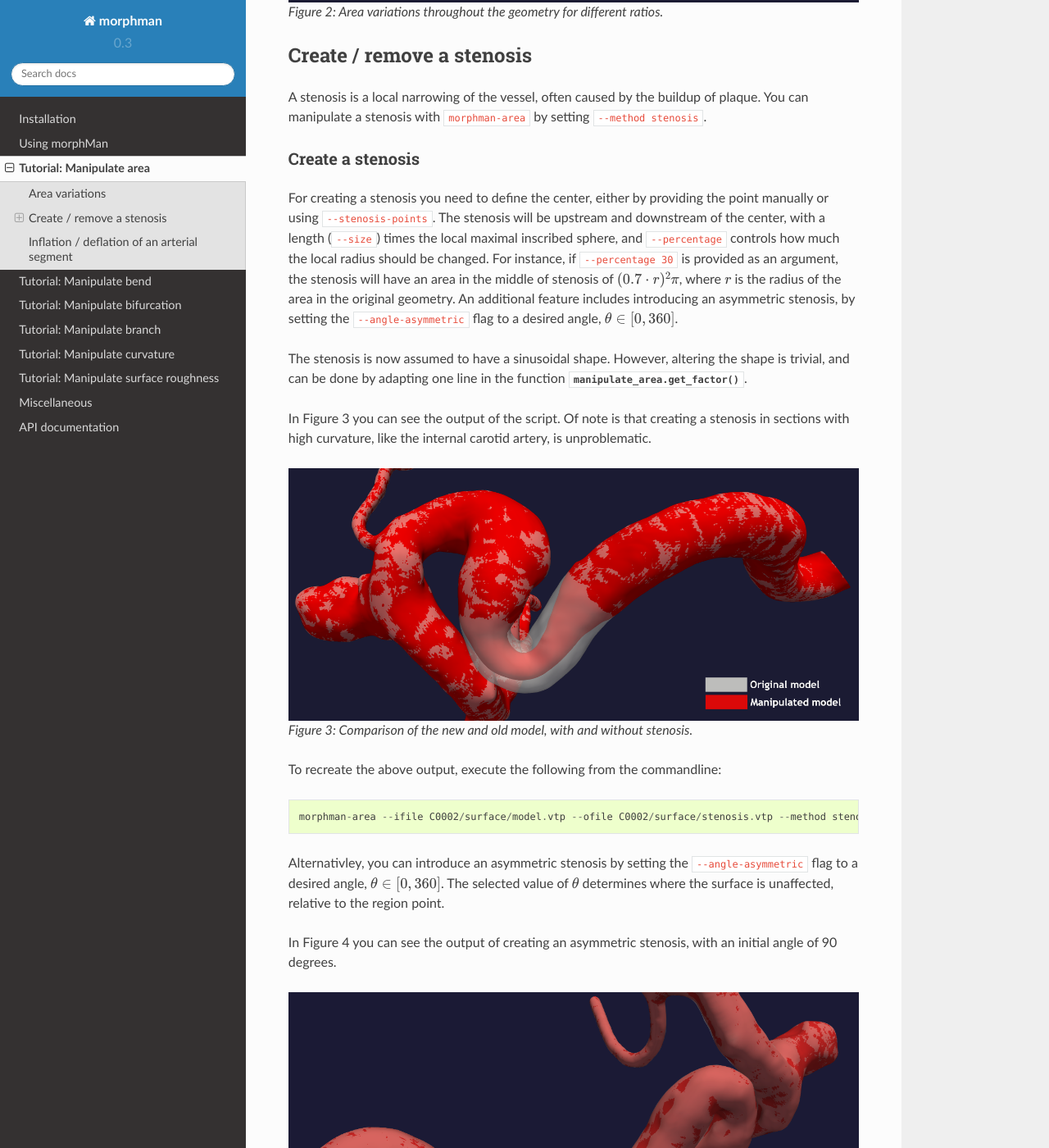
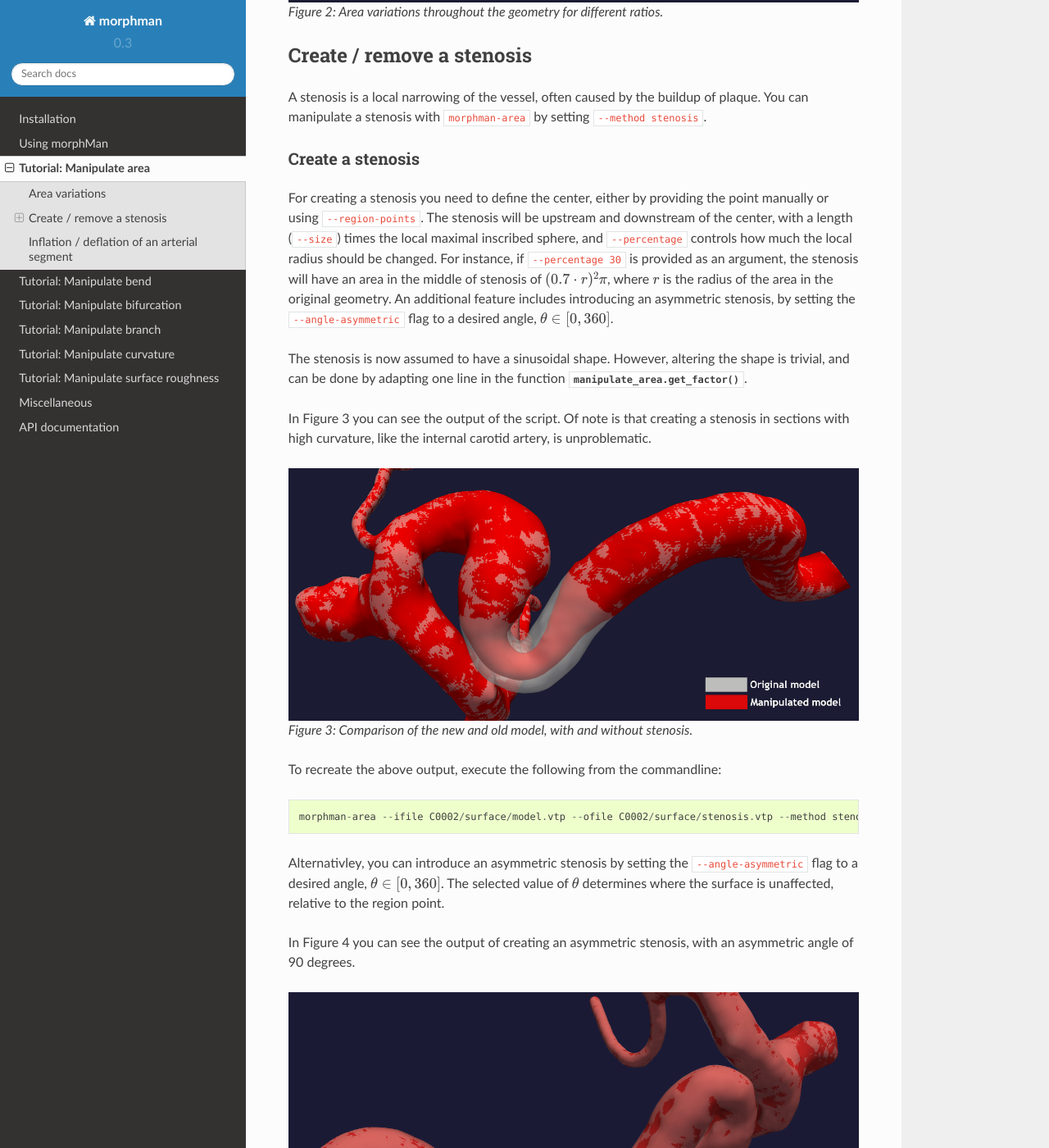
Before and after one commit to KVSlab/morphMan, a Sphinx documentation site: the page built from docs/source/manipulate_area.rst, in a window 1280 px wide and 1400 px high, scrolled down 2237 px. Shown: the whole window at 82% size. Built offline with Sphinx 7.4.7 and the Read the Docs theme 2.0.0, drawn with Linux system fonts in a browser that asks for light colours; some of the changed text lies outside the part shown.

```diff
--- a/docs/source/getting_started.rst
+++ b/docs/source/getting_started.rst
@@ -33,7 +33,7 @@ The input surfaces used in the tutorials are taken from the Aneurisk repository
 for anyone to download. You can therefore easily follow the tutorials with the same geometries as we have used.
 
 We would like to acknowledge the two open-source projects `VTK <https://www.vtk.org>`_
-and `VMTK <http://www.vmtk.org>`_, with are the basis of morphMan.
+and `VMTK <http://www.vmtk.org>`_, which are the basis of morphMan.
 
 
 Tutorials
@@ -44,7 +44,7 @@ For morphMan to be user friendly, we provide a tutorial for each of the scripts.
 * :ref:`manipulate_bifurcation` (Change the angle in a bifurcation)
 * :ref:`manipulate_bend` (Change the curvature or angle of a bend)
 * :ref:`manipulate_branch` (Translate and rotate or removal of a specific branch anywhere on the surface)
-* :ref:`manipulate_curvature` (Increase or decrease the curvature variation in the a vessel segment)
+* :ref:`manipulate_curvature` (Increase or decrease the curvature variation in a vessel segment)
 * :ref:`manipulate_surface` (Increase or decrease surface roughness)
 
 If you have any questions beyond the tutorials, please do not hesitate to get in touch with us.
--- a/docs/source/installation.rst
+++ b/docs/source/installation.rst
@@ -58,7 +58,7 @@ Development version
 Downloading
 ~~~~~~~~~~~
 The latest development version of morphMan can be found on the official
-`morphMan git repository <https://github.com/KVSlab/morphMan>`_ on Github.
+`morphMan git repository <https://github.com/KVSlab/morphMan>`_ on GitHub.
 Make sure Git (>=1.6) is installed, which is needed to clone the repository.
 To clone the morphMan repository, navigate to the directory where you wish
 morphMan to be stored, type the following command, and press Enter::
--- a/docs/source/manipulate_area.rst
+++ b/docs/source/manipulate_area.rst
@@ -78,7 +78,7 @@ You can manipulate a stenosis with  ``morphman-area`` by setting ``--method sten
 Create a stenosis
 ~~~~~~~~~~~~~~~~~
 For creating a stenosis you need to define the center, either by providing the point
-manually or using ``--stenosis-points``. The stenosis will be upstream and downstream
+manually or using ``--region-points``. The stenosis will be upstream and downstream
 of the center, with a length (``--size``) times the local maximal inscribed sphere, and  ``--percentage``
 controls how much the local radius should be changed. For instance, if ``--percentage 30``
 is provided as an argument, the stenosis will have an area in the middle of stenosis of
@@ -104,7 +104,7 @@ Alternativley, you can introduce an asymmetric stenosis by setting the ``--angle
 to a desired angle, :math:`\theta \in [0, 360 ]`. The selected value of :math:`\theta` determines where the surface
 is unaffected, relative to the region point.
 
-In Figure 4 you can see the output of creating an asymmetric stenosis, with an initial angle of 90 degrees.
+In Figure 4 you can see the output of creating an asymmetric stenosis, with an asymmetric angle of 90 degrees.
 
 .. figure:: asymmetric_stenosis.png
 
--- a/docs/source/manipulate_bend.rst
+++ b/docs/source/manipulate_bend.rst
@@ -78,6 +78,5 @@ that can *a priori* find appropriate values for :math:`\alpha` and :math:`\beta`
 target change in maximum curvature or angle. Please see :ref:`compute_alpha_beta` for more information.
 
 For additional information, beyond this tutorial, on the script and input parameters,
-please run ``morphman-bend -h`` or confer with the :ref:`manipulate_bend`.
-
+please run ``morphman-bend -h`` or confer with the :meth:`manipulate_bend`.
 .. [1] Kjeldsberg, Henrik Aasen. Investigating the Interaction Between Morphology of the Anterior Bend and Aneurysm Initiation. MS thesis. 2018.
--- a/docs/source/manipulate_curvature.rst
+++ b/docs/source/manipulate_curvature.rst
@@ -56,4 +56,4 @@ As shown in the command above, increased total curvature is achieved by setting
 
 For additional information, beyond this tutorial, on the script and
 input parameters, please run ``morphman-curvature -h`` or confer with
-the :meth:`curvature_variations.curvature_variations`.
+the :meth:`manipulate_curvature`.
```
Also changed, not shown: other parts of docs/source/installation.rst (+2 -2 lines), other parts of docs/source/manipulate_area.rst (+2 -2 lines), README.md (+3 -3 lines).
